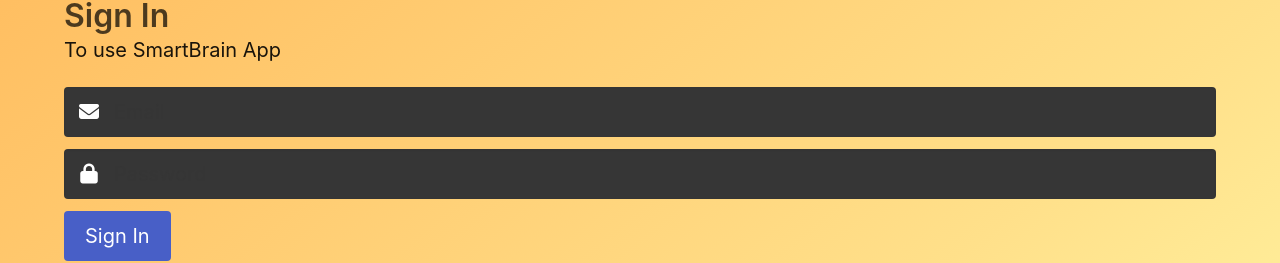
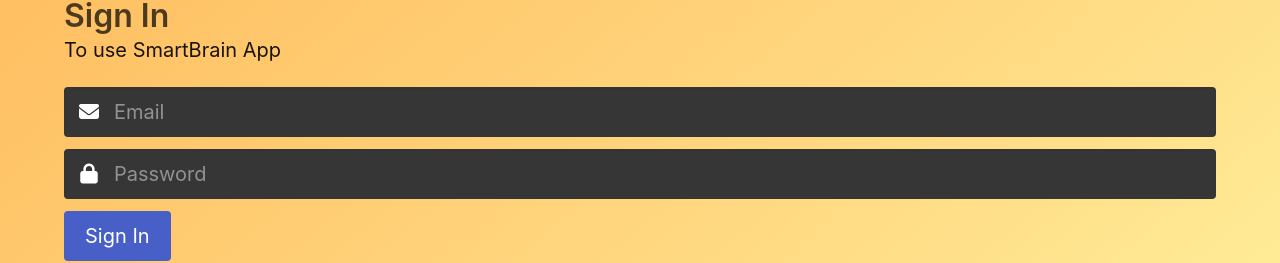
Before and after one commit to 41y08h/smart-brain, a React (Create React App) app: page / in a window 1280 px wide. Shown: the part 327-590 px from the top of the page. Built offline with nearby package versions, Linux system fonts and the light colour scheme.

Commit message:
Change input placeholder color

```diff
--- a/src/index.css
+++ b/src/index.css
@@ -53,3 +53,7 @@
 .no-border {
   border: none;
 }
+
+::placeholder {
+  color: #929292 !important;
+}
```
